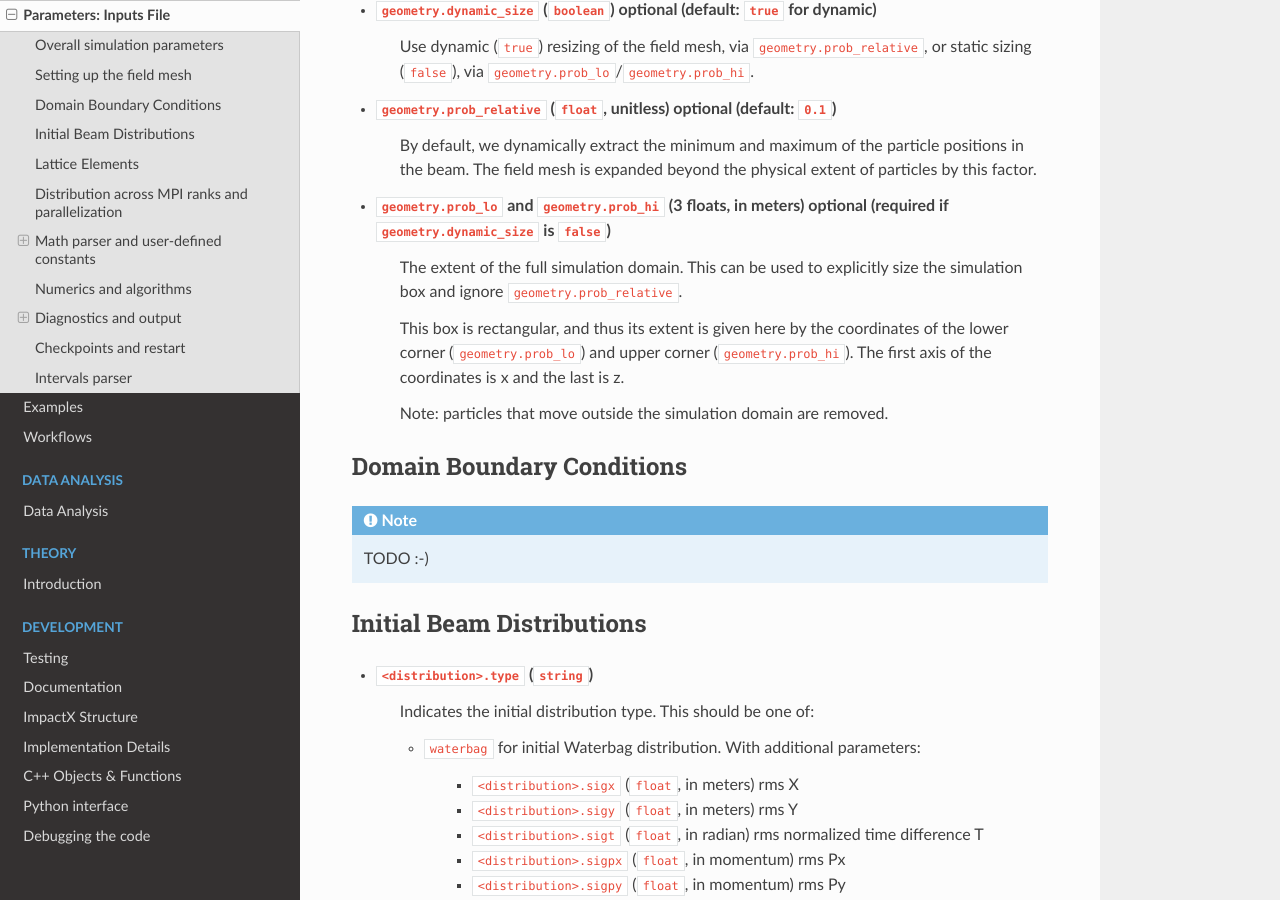
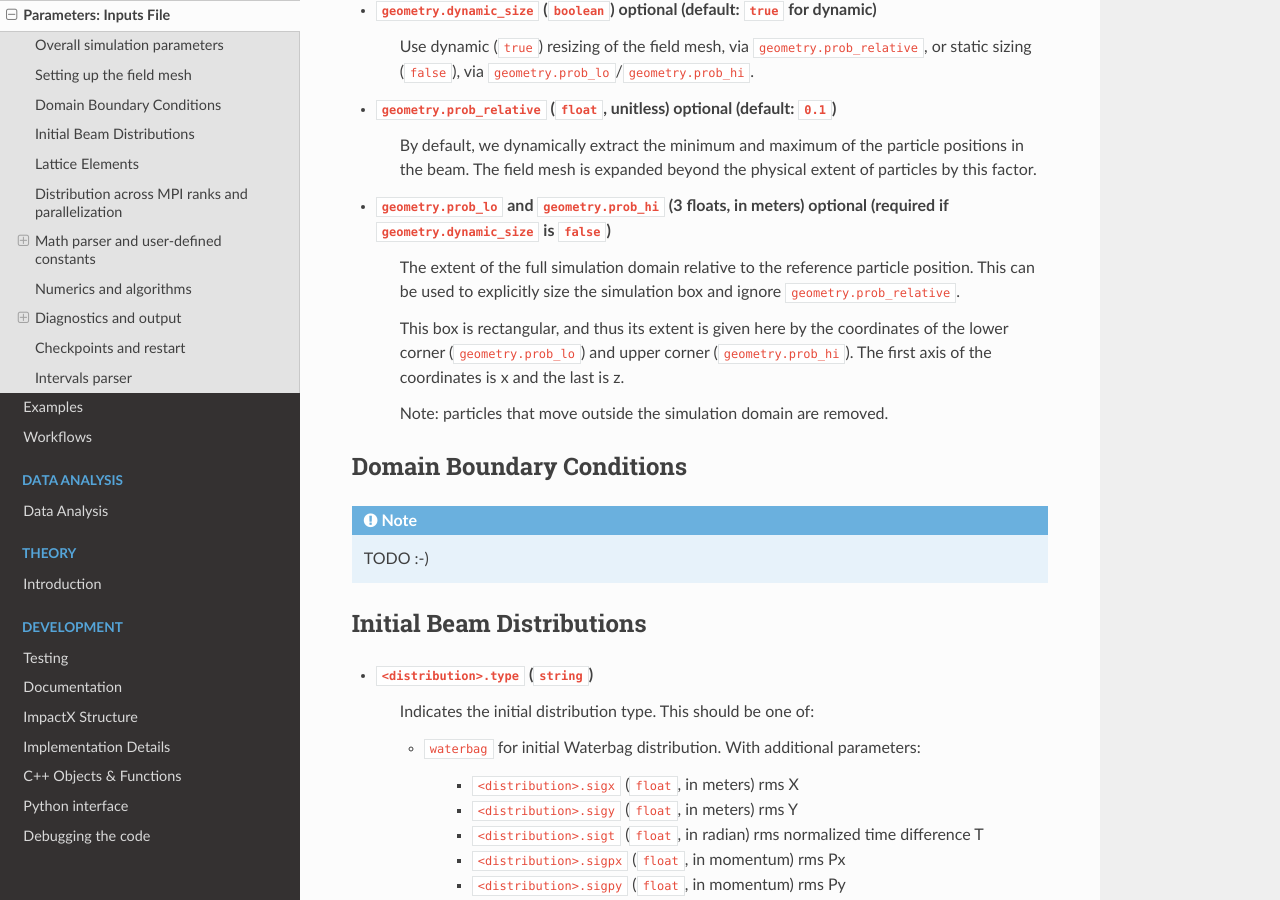
Before and after one commit to ECP-WarpX/impactx, a Sphinx documentation site: the page built from docs/source/usage/parameters.rst, in a window 1280 px wide and 900 px high, scrolled down 1314 px. Built offline with Sphinx 7.4.7 and the Read the Docs theme 2.0.0, drawn with Linux system fonts in a browser that asks for light colours; pages that are not in the unit, such as notebooks, are missing from menus.

Commit message:
Update Docs: Domain is relative to ref pos
and thus automatically co-moving :)

```diff
--- a/docs/source/usage/parameters.rst
+++ b/docs/source/usage/parameters.rst
@@ -58,7 +58,7 @@ Setting up the field mesh
     The field mesh is expanded beyond the physical extent of particles by this factor.
 
 * ``geometry.prob_lo`` and ``geometry.prob_hi`` (3 floats, in meters) optional (required if ``geometry.dynamic_size`` is ``false``)
-    The extent of the full simulation domain.
+    The extent of the full simulation domain relative to the reference particle position.
     This can be used to explicitly size the simulation box and ignore ``geometry.prob_relative``.
 
     This box is rectangular, and thus its extent is given here by the coordinates of the lower corner (``geometry.prob_lo``) and upper corner (``geometry.prob_hi``).
--- a/docs/source/usage/python.rst
+++ b/docs/source/usage/python.rst
@@ -29,7 +29,7 @@ General
 
    .. py:property:: domain
 
-      The physical extent of the full simulation domain in meters.
+      The physical extent of the full simulation domain, relative to the reference particle position, in meters.
       When set, turns ``dynamic_size`` to ``False``.
 
       Note: particles that move outside the simulation domain are removed.
```
Also changed, not shown: 1 other file.
